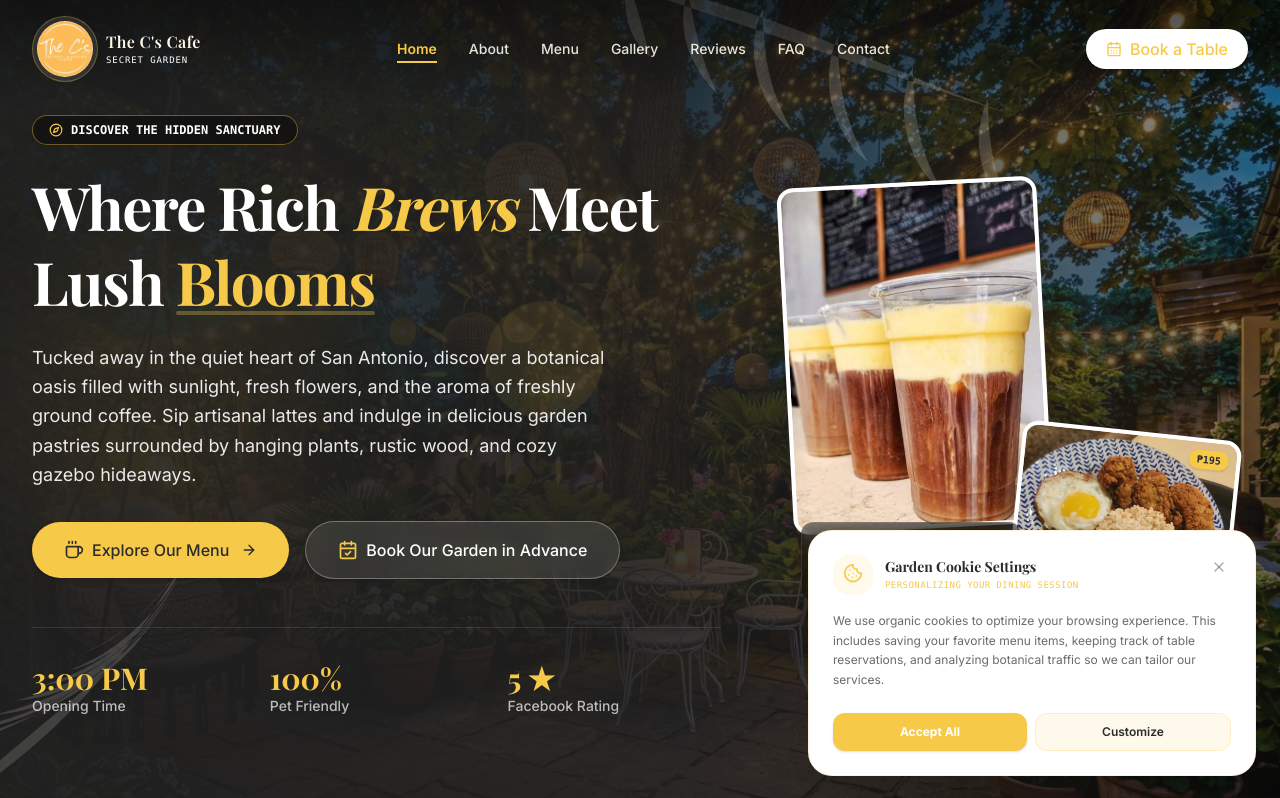
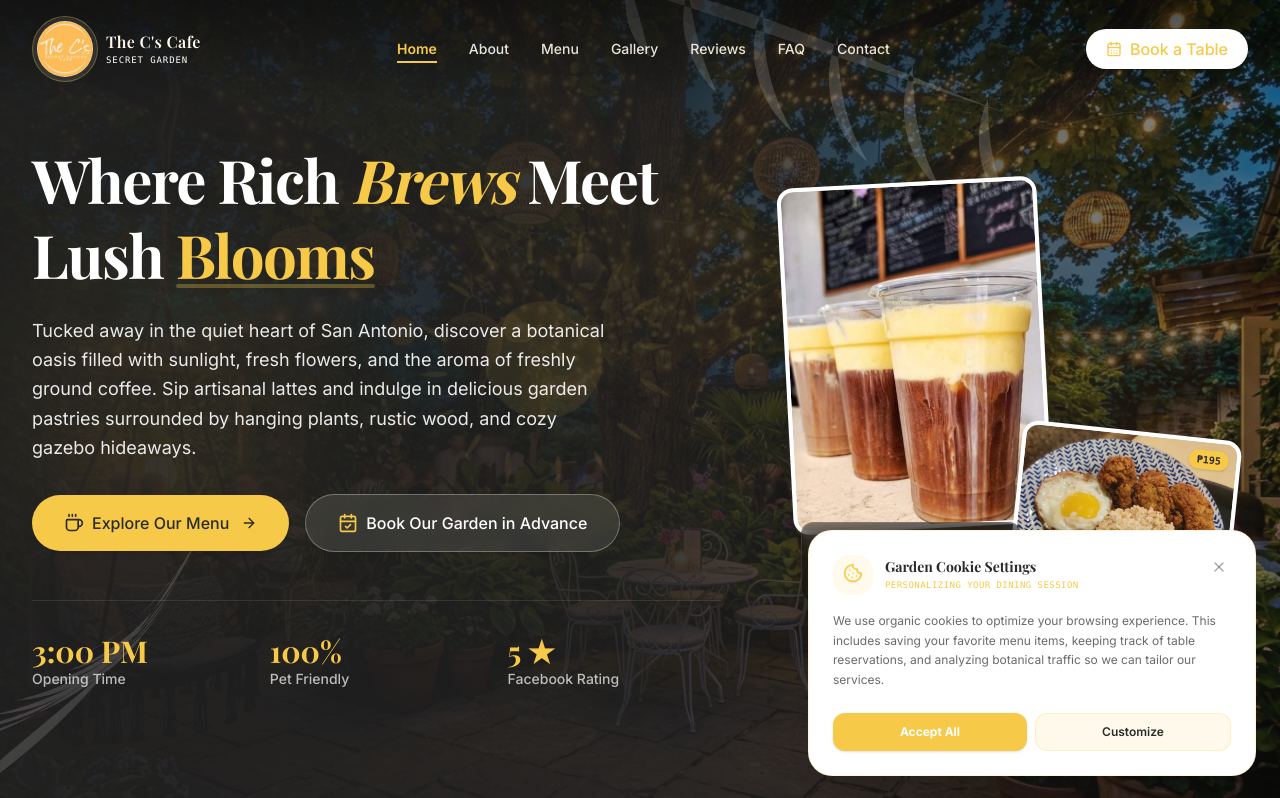
Before and after one commit to TechGuru-01/C-s-Secret-Garden-Cafe-Portfolio, a React (Vite) app: page / in a window 1280 px wide. Shown: the top 798 px of the page. Built offline with nearby package versions, Linux system fonts and the light colour scheme; a web font is replaced by a local one.

Commit message:
Remove the AI pill

```diff
--- a/src/components/hero/hero.jsx
+++ b/src/components/hero/hero.jsx
@@ -42,16 +42,7 @@ export default function Hero({ onNavigate }) {
         {/* Left Side: Welcoming Display Typography - Fixed layout alignment for mobile */}
         <div className="lg:col-span-7 flex flex-col justify-center text-center lg:text-left items-center lg:items-start">
           {/* Tag Line Badge */}
-          <motion.div
-            initial={{ opacity: 0, y: 30, scale: 0.85 }}
-            whileInView={{ opacity: 1, y: 0, scale: 1 }}
-            viewport={{ once: true }}
-            transition={{ type: "spring", stiffness: 100, damping: 12 }}
-            className="inline-flex items-center gap-2 px-4 py-1.5 rounded-full bg-black/40 border border-sunflower/40 text-white font-mono text-xs font-semibold mb-6 shadow-sm backdrop-blur-md"
-          >
-            <Compass className="w-3.5 h-3.5 text-sunflower" />
-            <span>DISCOVER THE HIDDEN SANCTUARY</span>
-          </motion.div>
+
 
           {/* Heading */}
           <motion.h1
```
